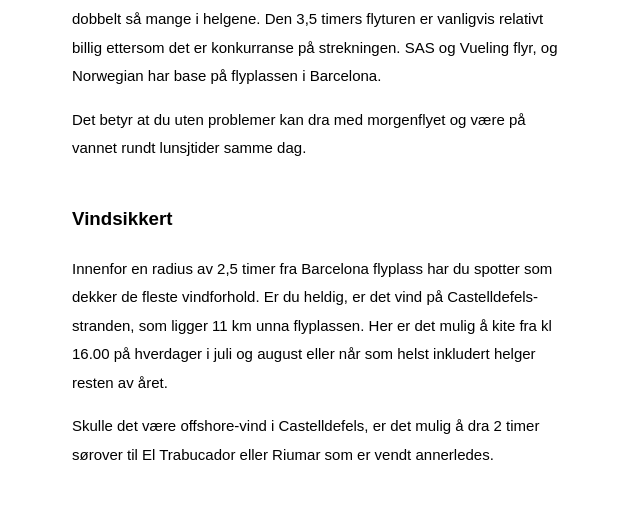
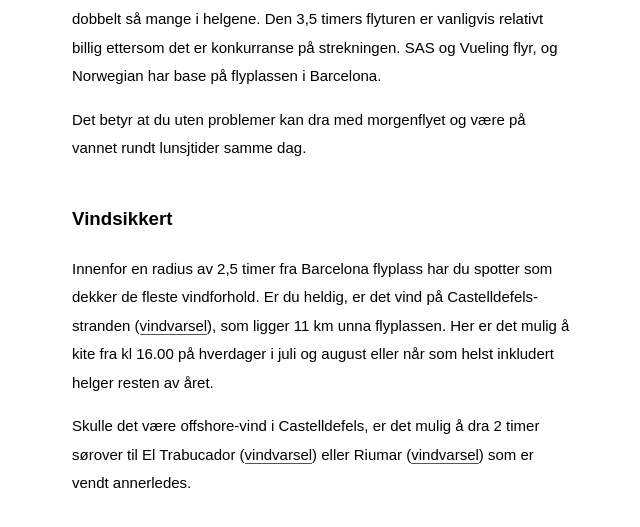
Before and after one commit to aorset/aorset.github.io, a Jekyll site: the page built from _posts/2017-07-18-guide-til-kitesurfing.md, in a window 1280 px wide and 1400 px high, scrolled down 687 px, cut to the strip 0-529 px from the top of the window. Shown: the whole strip, without its empty margins (318-958 px from the left). Built offline with Jekyll 4.4.1, drawn with Linux system fonts in a browser that asks for light colours; some web fonts are replaced; a script that is not in the unit is left out; some of the changed lines change nothing that is shown; some of the changed text lies outside the part shown.

Commit message:
Update 2017-07-18-guide-til-kitesurfing.md

```diff
--- a/_posts/2017-07-18-guide-til-kitesurfing.md
+++ b/_posts/2017-07-18-guide-til-kitesurfing.md
@@ -16,81 +16,15 @@
 
 ### Vindsikkert
 Innenfor en radius av 2,5 timer fra Barcelona flyplass har du spotter som dekker de fleste vindforhold.
-Er du heldig, er det vind på Castelldefels-stranden, som ligger 11 km unna flyplassen. Her er det mulig
+Er du heldig, er det vind på Castelldefels-stranden (<a href="http://old.windguru.cz/int/index.php?sc=644417" target="_newWindow">vindvarsel</a>), som ligger 11 km unna flyplassen. Her er det mulig
 å kite fra kl 16.00 på hverdager i juli og august eller når som helst inkludert helger resten av året.
 
-<script src="http://widget.windguru.cz/js/wg_widget.php" type="text/javascript"></script>
-<script language="JavaScript" type="text/javascript">
-//<![CDATA[
-WgWidget({
-s: 644417, odh:0, doh:24, wj:'knots', tj:'c', waj:'m', fhours:72, lng:'en',
-params: ['WINDSPD','GUST','SMER','TMPE'],
-first_row:true,
-spotname:true,
-first_row_minfo:true,
-last_row:true,
-lat_lon:true,
-tz:true,
-sun:true,
-link_archive:false,
-link_new_window:false
-},
-'wg_target_div_644417_47276742'
-);
-//]]>
-</script>
-<div id="wg_target_div_644417_47276742"></div>
-
-Skulle det være offshore-vind i Castelldefels, er det mulig å dra 2 timer sørover til El Trabucador eller Riumar som er vendt annerledes.
-
-<script src="http://widget.windguru.cz/js/wg_widget.php" type="text/javascript"></script>
-<script language="JavaScript" type="text/javascript">
-//<![CDATA[
-WgWidget({
-s: 4899, odh:0, doh:24, wj:'knots', tj:'c', waj:'m', fhours:72, lng:'en',
-params: ['WINDSPD','GUST','SMER','TMPE'],
-first_row:true,
-spotname:true,
-first_row_minfo:true,
-last_row:true,
-lat_lon:true,
-tz:true,
-sun:true,
-link_archive:false,
-link_new_window:false
-},
-'wg_target_div_4899_66817202'
-);
-//]]>
-</script>
-<div id="wg_target_div_4899_66817202"></div>
+Skulle det være offshore-vind i Castelldefels, er det mulig å dra 2 timer sørover til El Trabucador (<a href="old.windguru.cz/int/index.php?sc=4899" target="_newWindow">vindvarsel</a>) eller Riumar (<a href="old.windguru.cz/int/index.php?sc=4904" target="_newWindow">vindvarsel</a>) som er vendt annerledes.
 
 <iframe width="560" height="315" src="https://www.youtube.com/embed/PW6loiytyKY" frameborder="0" allowfullscreen></iframe>
 
-Du kan også dra nordover 1 time og 50 minutter til Sant Pere Pescador. Da kan du også dra videre til Leucate
+Du kan også dra nordover 1 time og 50 minutter til Sant Pere Pescador  (<a href="old.windguru.cz/int/index.php?sc=48901" target="_newWindow">vindvarsel</a>). Da kan du også dra videre til Leucate (<a href="old.windguru.cz/int/index.php?sc=500992" target="_newWindow">vindvarsel</a>)
 som har en mengde kitespotter og gjerne har vind hvis det ikke skulle være vind i Sant Pere Pescador (som for eksempel er tilfelle i skrivende stund).
-
-<script src="http://widget.windguru.cz/js/wg_widget.php" type="text/javascript"></script>
-<script language="JavaScript" type="text/javascript">
-//<![CDATA[
-WgWidget({
-s: 48901, odh:0, doh:24, wj:'knots', tj:'c', waj:'m', fhours:72, lng:'en',
-params: ['WINDSPD','GUST','SMER','TMPE'],
-first_row:true,
-spotname:true,
-first_row_minfo:true,
-last_row:true,
-lat_lon:true,
-tz:true,
-sun:true,
-link_archive:false,
-link_new_window:false
-},
-'wg_target_div_48901_42346599'
-);
-//]]>
-</script>
-<div id="wg_target_div_48901_42346599"></div>
 
 <iframe width="560" height="315" src="https://www.youtube.com/embed/RFjF3DGuKaY" frameborder="0" allowfullscreen></iframe>
 
```
